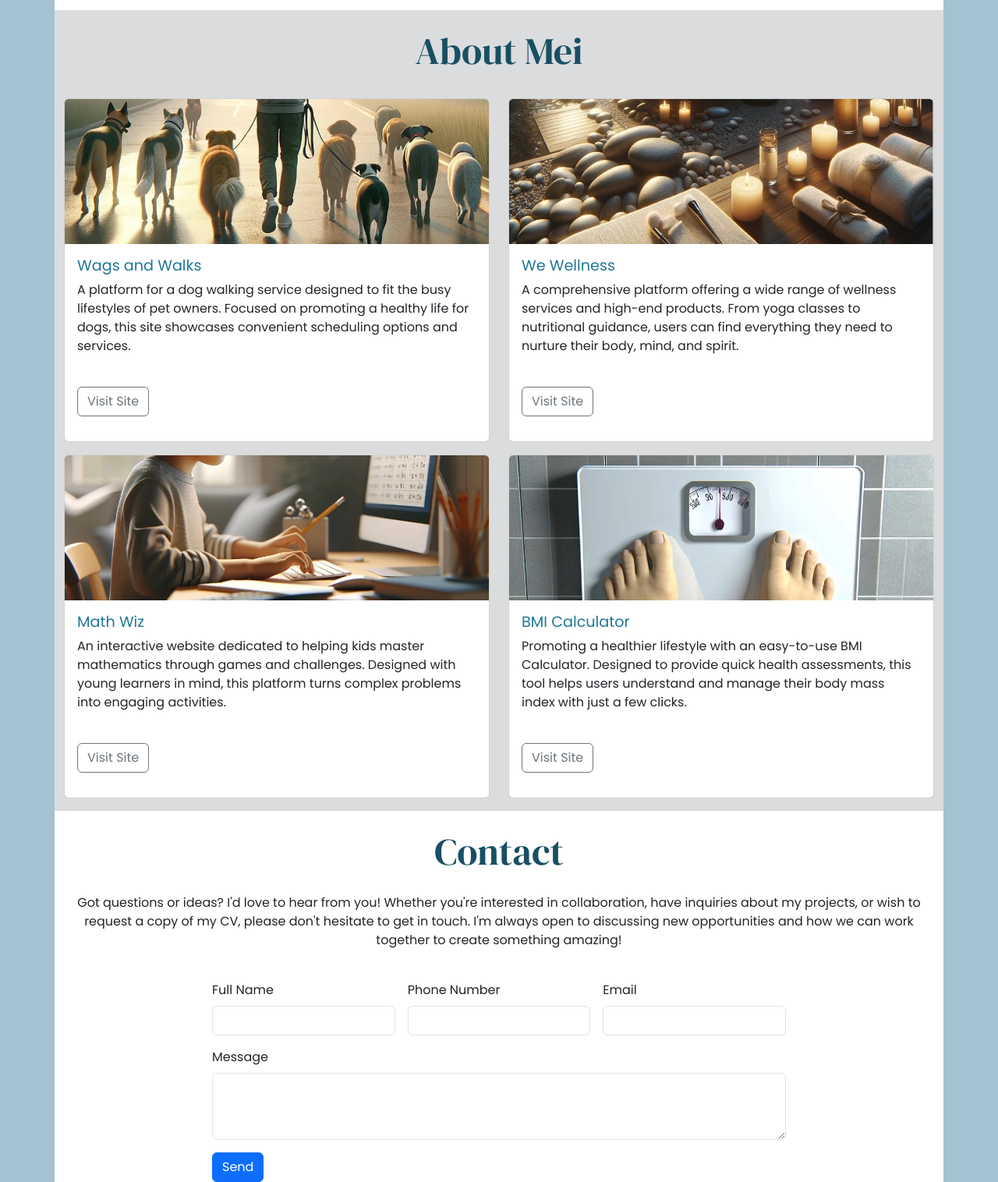
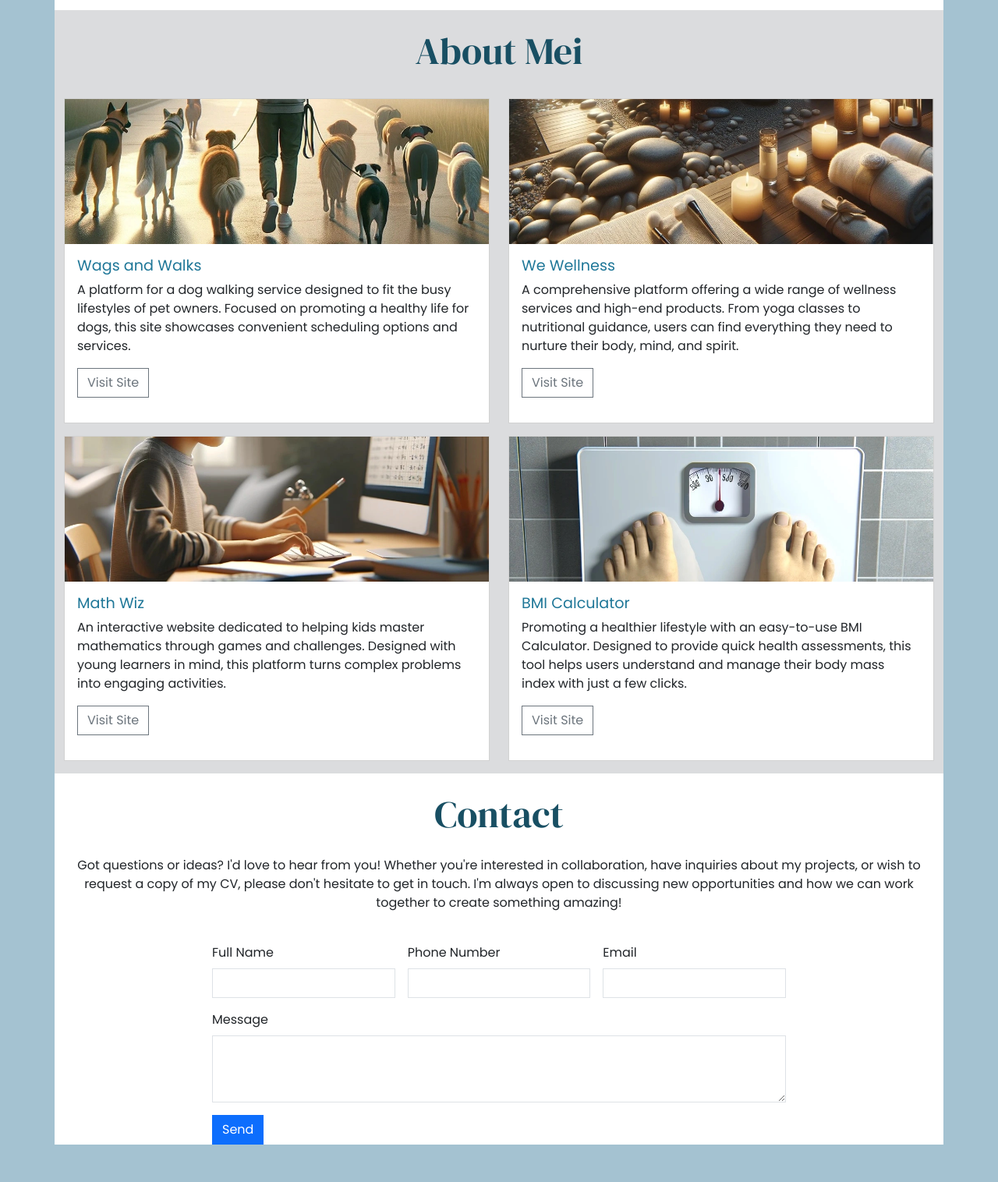
Before and after one commit to Samersetred/bootstrap, a plain HTML site: page index.html in a window 1280 px wide. Shown: the part 1060-2576 px from the top of the page at 78% size. After the commit the page ends 2528 px from the top, so only its background shows below. Drawn offline with nearby package versions, Linux system fonts and the light colour scheme.

Commit message:
made everything sharper

```diff
--- a/assets/css/style.css
+++ b/assets/css/style.css
@@ -17,6 +17,15 @@ h2 {
     font-family: "DM Serif Display", serif;
     color: #184f63;
 }
+
+.sharp-corners,
+.sharp-corners * {
+    border-radius: 0;
+
+}
+
+
+
     #about {
         background-color: white;
     }
@@ -45,10 +54,9 @@ h2 {
         padding: 5% 7%;
         min-height: 500px;
     }
-@media screen and (min-width: 1200px;) {
+@media screen and (min-width: 1200px) {
     /* this fixes all my portfolio cards from being too tall on x1 screens */
     #portfolio .card-text {
         min-height: auto;
     }
-
 }
--- a/index.html
+++ b/index.html
@@ -65,7 +65,7 @@
             <p class="lead mb-5">Let's create something amazing together!</p>
 
 <!-- Button trigger modal -->
-<button type="button" class="btn btn-primary" data-bs-toggle="modal" data-bs-target="#exampleModal">
+<button type="button" class="btn btn-primary sharp-corners" data-bs-toggle="modal" data-bs-target="#exampleModal">
     Subscribe to my newsletter!
   </button>
 
@@ -117,7 +117,7 @@
             <h2 class="display-5">About Mei</h2>
                 </div>
                 <div class="col-12 col-md-6">
-                    <div class="card mb-3">
+                    <div class="card mb-3 sharp-corners">
                         <img src="assets/images/portfolio-images/wags-and-walks.webp" class="card-img-top" alt="A man walking several dogs early in the morning">
                         <div class="card-body mb-3">
                           <h3 class="card-title">Wags and Walks</h3>
@@ -127,7 +127,7 @@
                     </div>
                 </div>
                 <div class="col-12 col-md-6">
-                    <div class="card mb-3">
+                    <div class="card mb-3 sharp-corners">
                         <img src="assets/images/portfolio-images/we-wellness.webp" class="card-img-top" alt="A spa with candles towels and natural material">
                         <div class="card-body mb-3">
                           <h3 class="card-title">We Wellness</h3>
@@ -137,7 +137,7 @@
                         </div>
                 </div>
                 <div class="col-12 col-md-6">
-                    <div class="card mb-3">
+                    <div class="card mb-3 sharp-corners">
                         <img src="assets/images/portfolio-images/math-wiz.webp" class="card-img-top" alt="A child practicing math at a computer">
                         <div class="card-body mb-3">
                           <h3 class="card-title">Math Wiz</h3>
@@ -147,7 +147,7 @@
                         </div>
                 </div>
                 <div class="col-12 col-md-6">
-                    <div class="card mb-3">
+                    <div class="card mb-3 sharp-corners">
                         <img src="assets/images/portfolio-images/bmi-calculator.webp" class="card-img-top" alt="Weighing scales seen from the first person view of the person standing on the scales">
                         <div class="card-body mb-3">
                           <h3 class="card-title">BMI Calculator</h3>
@@ -161,7 +161,7 @@
 </main>
 
 <footer id="contact" class="container">
-    <div class="row justify-content-center">
+    <div class="row justify-content-center sharp-corners">
         <div class="col-12 text-center my-4">
             <h2 class="display-5">Contact</h2>
             <p class="mt-4">Got questions or ideas? I'd love to hear from you! Whether you're interested in collaboration, have inquiries about my projects, or wish to request a copy of my CV, please don't hesitate to get in touch. I'm always open to discussing new opportunities and how we can work together to create something amazing!</p>
@@ -194,7 +194,7 @@
 </footer>
 
   <!-- Modal -->
-  <div class="modal fade" id="exampleModal" tabindex="-1" aria-labelledby="exampleModalLabel" aria-hidden="true">
+  <div class="modal fade sharp-corners" id="exampleModal" tabindex="-1" aria-labelledby="exampleModalLabel" aria-hidden="true">
     <div class="modal-dialog modal-lg">
       <div class="modal-content">
         <div class="modal-header">
```
